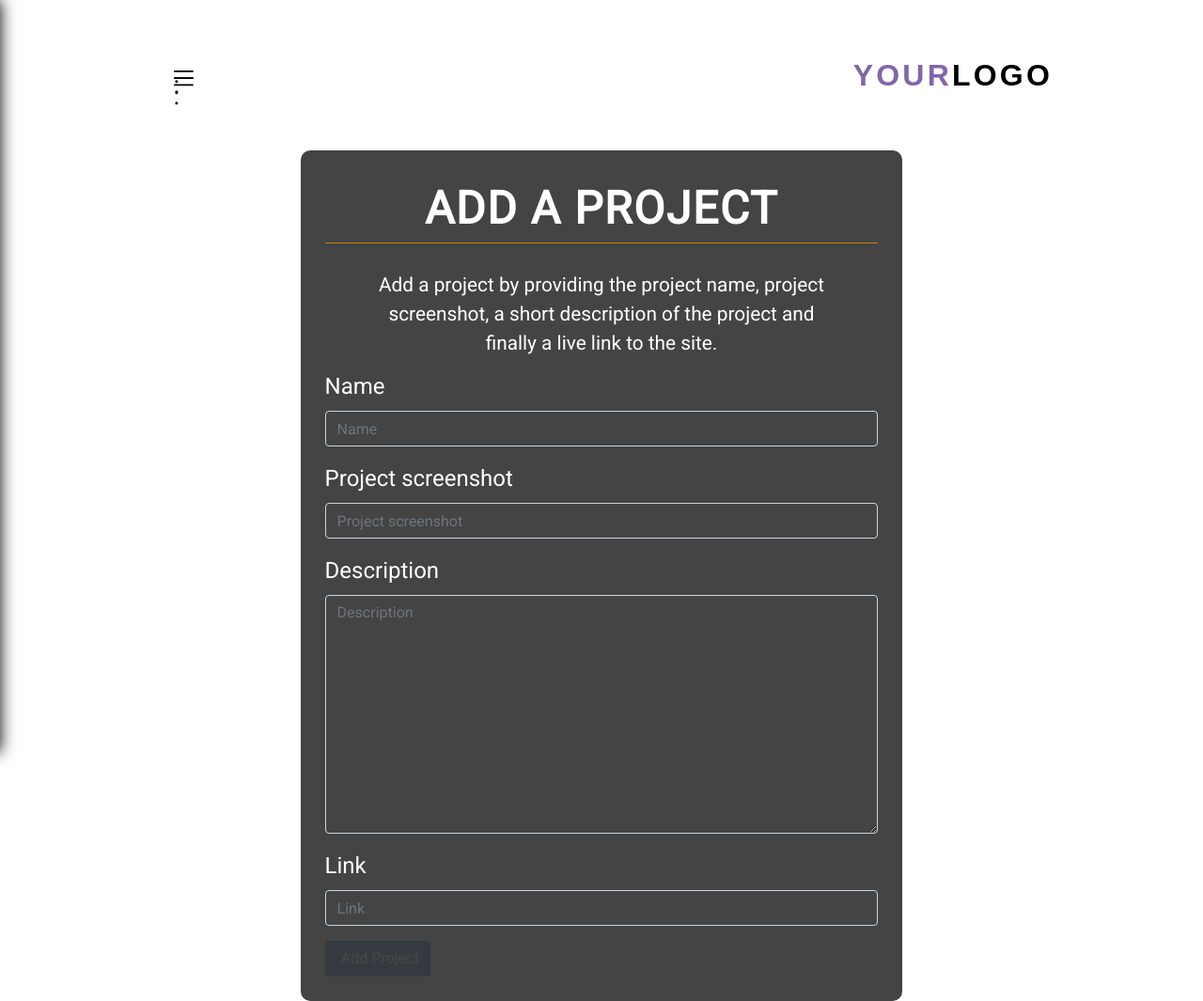
After one commit to RYAN2540/awwwards, a Django app: page /add-project/ in a window 1280 px wide. The commit adds this page. Shown: the whole page at 94% size. Run offline with Django 3.2, Linux system fonts and the light colour scheme; some libraries are stand-ins or nearby versions.

Commit message:
add project form

```diff
--- /dev/null
+++ b/awardsapp/forms.py
@@ -0,0 +1,19 @@
+from .models import Project
+from django.forms import ModelForm
+
+class AddProjectForm(ModelForm):
+    class Meta:
+        model = Project
+        exclude = ['profile', 'post_date', 'voters', 'design_score','usability_score','content_score','average_design','average_usability','average_content','average_score']
+
+
+
+# class RateForm(forms.Form):
+#     design = forms.IntegerField(min_value= 1, max_value=10)
+#     usability = forms.IntegerField(min_value= 1, max_value=10)
+#     content = forms.IntegerField(min_value= 1, max_value=10)
+
+# class EditProfileForm(ModelForm):
+#     class Meta:
+#         model = Profile
+#         exclude = ['user']
--- a/awardsapp/models.py
+++ b/awardsapp/models.py
@@ -25,7 +25,7 @@ class Profile(models.Model):
 
 class Project(models.Model):
     name = models.CharField(max_length = 30)
-    screenshot = CloudinaryField('image')
+    screenshot = CloudinaryField('Project screenshot')
     description = models.TextField()
     link = models.URLField()
     profile = models.ForeignKey(Profile, on_delete=models.CASCADE)
--- a/awardsapp/templates/navbar.html
+++ b/awardsapp/templates/navbar.html
@@ -8,7 +8,7 @@
                 <h1>navbar</h1>
                 <ul>
                     <li><a href="/">home</a></li>
-                    <li><a href="/">about</a></li>
+                    <li><a href="/add-project">about</a></li>
                     <li><a href="/profile">news</a></li>
                     <li><a href="/project">contact</a></li>
                 </ul>
--- /dev/null
+++ b/awardsapp/templates/project/add_project.html
@@ -0,0 +1,19 @@
+{%extends 'base.html'%}
+{% load static %}
+{% load bootstrap3 %}
+{% block styles %}
+{{ block.super}}
+<link rel="stylesheet" href="{% static 'css/addProject.css' %}">
+{% endblock %}
+
+{% block content %}
+<div class="box">
+    <div class="title">Add a project</div>
+    <div class="guide">Add a project by providing the project name, project screenshot, a short description of the project and finally a live link to the site.</div>
+    <form action="{%url 'add_project'%}" method="post" enctype="multipart/form-data">
+        {%csrf_token%}
+        {% bootstrap_form form%}
+        <input type="submit" class="btn btn-dark " value=" Add Project">
+    </form>
+</div>
+{% endblock %}
--- a/awardsapp/urls.py
+++ b/awardsapp/urls.py
@@ -5,5 +5,5 @@ urlpatterns=[
     path('',views.home,name = 'home'),
     path('profile/',views.profile,name = 'profile'),
     path('project/',views.project,name = 'project'),
-
+    path('add-project/',views.add_project,name = 'add_project'),
 ]
--- a/awardsapp/views.py
+++ b/awardsapp/views.py
@@ -1,5 +1,6 @@
 import datetime as dt
 from django.shortcuts import render
+from .forms import AddProjectForm
 
 def home(request):
     date = dt.date.today()
@@ -10,3 +11,21 @@ def profile(request):
 
 def project(request):
     return render(request, "project/project.html")
+
+def add_project(request):
+    if request.method == "POST":
+        form = AddProjectForm(request.POST, request.FILES)
+        current_user = request.user
+        try:
+            profile = Profile.objects.get(user = current_user)
+        except Profile.DoesNotExist:
+            raise Http404()
+        if form.is_valid():
+            project = form.save(commit= False)
+            project.profile = profile
+            project.save()
+
+        return redirect("home")
+    else:
+        form = AddProjectForm()
+    return render(request, 'project/add_project.html', {"form": form})
--- a/static/css/addProject.css
+++ b/static/css/addProject.css
@@ -1,15 +1,47 @@
 body{
-    padding-top: 5%;
+    padding-top: 10rem;
     align-items: center;
     display: flex;
     justify-content: center;
     margin: auto;
 }
 .box{
-    background: #f3f4f4;
+    background: #444;
     border-radius: 0.625rem;
-    box-shadow: 0 0 40px 0 rgba(234, 76, 137, .6);
     display: flex;
     flex-direction: column;
     width: 50%;
+    color: #fff;
+    padding: 2%;
 }
+.title{
+    text-transform: uppercase;
+    font-weight: 900;
+    border-bottom: 1px solid darkgoldenrod;
+    letter-spacing: .1rem;
+    font-size: 3rem;
+    margin-bottom: 3%;
+    text-align: center;
+}
+.guide{
+    padding: 2% 8%;
+    font-size: 1.3rem;
+    text-align: center;
+}
+label{
+    font-size: 1.5rem;
+}
+.form-control{
+    background-color: transparent;
+    color: #fff;
+}
+.form-control:focus{
+    border: 1px solid darkgoldenrod;
+    outline: none !important;
+    -webkit-box-shadow: none !important;
+    box-shadow: none !important;
+}
+.btn{
+    color: #444;
+    font-weight: 900;
+}
```
Also changed, not shown: awardsapp/templates/project/addProject.html (deleted, +0 -18 lines).
